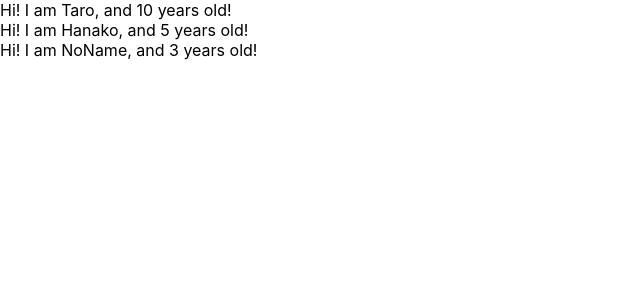
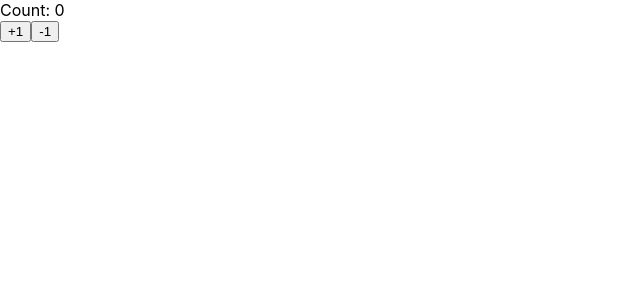
Before and after one commit to macotok/udemy-react-redux-crud-application, a React (Create React App) app: page / in a window 1280 px wide. Shown: the top 300 px of the page, without its empty margins (0-640 px from the left). Built offline with nearby package versions, Linux system fonts and the light colour scheme.

Commit message:
stateについて学習

```diff
--- a/src/App.js
+++ b/src/App.js
@@ -1,39 +1,36 @@
-import React from 'react';
-import PropTypes from 'prop-types';
+import React, { Component } from 'react';
 
-const App = () => {
-  const profiles = [
-    {
-      name: 'Taro',
-      age: 10,
-    },
-    {
-      name: 'Hanako',
-      age: 5,
-    },
-    {
-      name: 'NoName',
-      age: 3,
-    },
-  ]
-  return (
-    <div>
-      {
-        profiles.map((profile, index) => {
-          return <User name={profile.name} age={profile.age} key={index} />
-        })
-      }
-    </div>
-  )
-}
+const App = () => ( <Counter />)
 
-const User = (props) => {
-  return <div>Hi! I am {props.name}, and {props.age} years old!</div>
-}
+class Counter extends Component {
+  constructor(props) {
+    super(props);
+    this.state = {
+      count: 0,
+    }
+  }
 
-User.propTypes = {
-  name: PropTypes.string,
-  age: PropTypes.number.isRequired,
+  handlePlusButton = () => {
+    this.setState({
+      count: this.state.count + 1,
+    });
+  }
+
+  handleMinusButton = () => {
+    this.setState({
+      count: this.state.count - 1,
+    });
+  }
+
+  render() {
+    return (
+      <React.Fragment>
+        <div>Count: { this.state.count }</div>
+        <button onClick={this.handlePlusButton}>+1</button>
+        <button onClick={this.handleMinusButton}>-1</button>
+      </React.Fragment>
+    )
+  }
 }
 
 export default App;
```
